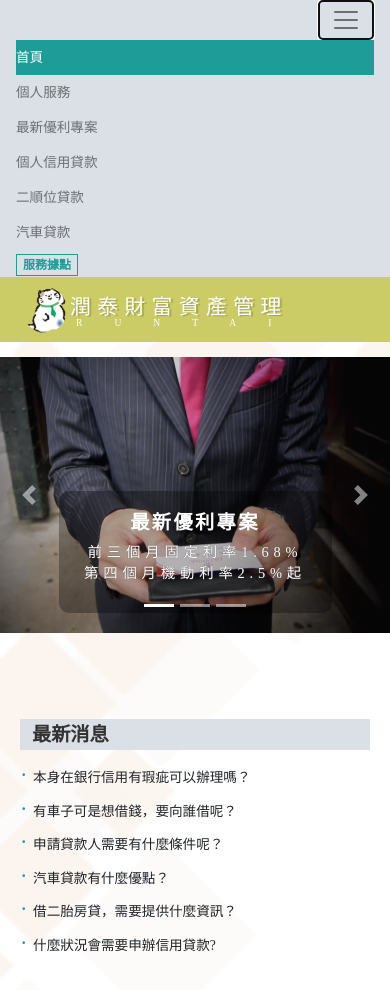
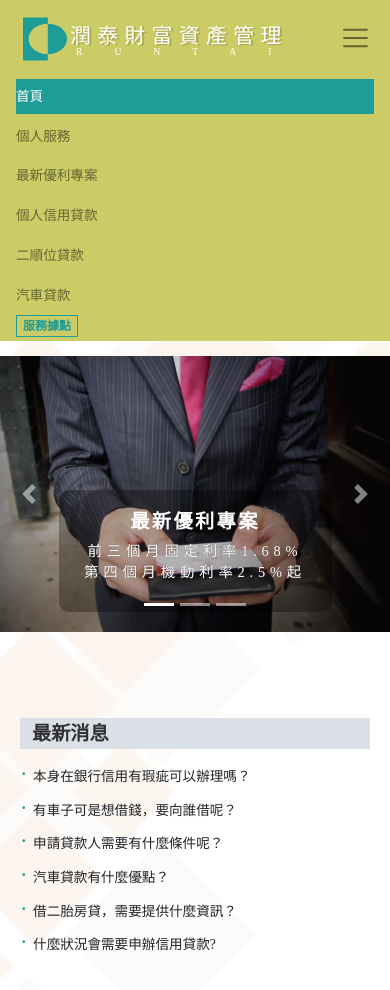
Before and after one commit to lian0103/runtai2, a website built with webpack: page index.html in a window 390 px wide. Both pictures are taken after a click on the button "Toggle navigation". Shown: the top 990 px of the page. Built offline with nearby package versions, Linux system fonts and the light colour scheme; files whose address does not match are found by name.

Commit message:
add logo and change narBar

```diff
--- a/index.html
+++ b/index.html
@@ -4,7 +4,7 @@
 <head>
     <meta charset="UTF-8">
     <meta name="viewport" content="width=device-width, initial-scale=1, shrink-to-fit=no">
-    <link rel="icon" href="./src/images/cat_icon.png" />
+    <link rel="icon" href="./src/images/logo.svg" />
     <link
         href="https://fonts.googleapis.com/css2?family=Noto+Sans+TC:wght@300;500;900&family=Noto+Serif+TC:wght@300;600;900&display=swap"
         rel="stylesheet">
@@ -21,23 +21,46 @@
 <body>
     <nav class="navbar navbar-expand-lg navbar-light">
         <div class="container d-flex justify-content-end">
+            <div class="collapse navbar-collapse">
+                <ul class="navbar-nav mr-auto">
+                    <li class="nav-item active">
+                        <a class="nav-link linkSpanBox btnInitTar" data-link="mainPage">首頁</a>
+                    </li>
+                    <li class="nav-item">
+                        <a class="nav-link linkSpanBox btnInitTar">個人服務</a>
+                    </li>
+                </ul>
+                <button onclick="srcollToBottom()" class="btnToFooter">服務據點</button>
+            </div>
+        </div>
+    </nav>
+    <nav class="navbar navbar-expand-lg navbar-light navbarSecond">
+        <div class="container">
+            <a class="navLogo" onclick="winReload()"><img class="logoImg" src="./src/images/logo.svg"
+                    alt="logo"><span>潤泰財富資產管理</span></a>
+
+            <div class="linkInfo container d-flex justify-content-end ">
+                <a class="linkSpanBox btnInitTar" data-link="preferPage">最新優利專案</a>
+                <a class="linkSpanBox btnInitTar" data-link="creditLoanPage">個人信用貸款</a>
+                <a class="linkSpanBox btnInitTar" data-link="secondOrderLoan">二順位貸款</a>
+                <a class="linkSpanBox btnInitTar" data-link="carLoan">汽車貸款</a>
+            </div>
+
             <button id="btn-menu" class="navbar-toggler btn-sm" type="button" data-toggle="collapse"
                 data-target="#navbarSupportedContent" aria-controls="navbarSupportedContent" aria-expanded="false"
                 aria-label="Toggle navigation">
                 <span class="navbar-toggler-icon"></span>
             </button>
-
             <div class="collapse navbar-collapse" id="navbarSupportedContent">
-                <ul class="navbar-nav mr-auto">
+                <ul class="navbar-nav mr-auto d-flex d-md-none">
                     <li class="nav-item active">
-                        <a class="nav-link linkSpanBox btnInitTar" data-link="mainPage">首頁<span
-                                class="sr-only">(current)</span></a>
+                        <a class="nav-link linkSpanBox btnInitTar" data-link="mainPage">首頁</a>
                     </li>
                     <li class="nav-item">
                         <a class="nav-link linkSpanBox btnInitTar">個人服務</a>
                     </li>
                 </ul>
-                <ul class="mdNone navbar-nav mr-auto">
+                <ul class="d-block d-md-none navbar-nav mr-auto d-flex d-md-none">
                     <li class="nav-item ">
                         <a class="nav-link linkSpanBox btnInitTar" data-link="preferPage">最新優利專案</span></a>
                     </li>
@@ -51,20 +74,7 @@
                         <a class="nav-link linkSpanBox btnInitTar" data-link="carLoan">汽車貸款</span></a>
                     </li>
                 </ul>
-                <button onclick="srcollToBottom()" class="btnToFooter">服務據點</button>
-            </div>
-        </div>
-    </nav>
-    <nav class="navbar navbar-expand-lg navbar-light navbarSecond">
-        <div class="container">
-        <a class="navLogo" onclick="winReload()"><img class="logoImg" src="./src/images/cat_icon.png"
-                    alt="logo"><span>潤泰財富資產管理</span></a>
-
-            <div class="linkInfo container d-flex justify-content-end ">
-                <a class="linkSpanBox btnInitTar" data-link="preferPage">最新優利專案</a>
-                <a class="linkSpanBox btnInitTar" data-link="creditLoanPage">個人信用貸款</a>
-                <a class="linkSpanBox btnInitTar" data-link="secondOrderLoan">二順位貸款</a>
-                <a class="linkSpanBox btnInitTar" data-link="carLoan">汽車貸款</a>
+                <button onclick="srcollToBottom()" class="btnToFooter d-block d-md-none">服務據點</button>
             </div>
         </div>
     </nav>
--- a/src/sass/style.scss
+++ b/src/sass/style.scss
@@ -1,4 +1,4 @@
-$mainColor:rgb(30, 157, 152);
+$mainColor:#1e9d98;
 $secondColor:rgb(204, 204, 102);
 $mainColorOpacity:rgba(30, 157, 152,.3);
 $secondColorOpacity:rgba(204, 204, 102,.3);
@@ -92,9 +92,9 @@ body{
         }
         .logoImg{
             width: 50px;
+            height: 44px;
             padding: 0 3px;
             display: inline-block;
-            border-radius: 50%;
             cursor: pointer;
         }
         span{
@@ -107,7 +107,7 @@ body{
             line-height: 70px;
             text-shadow: 2px 1px 1px rgba(0,0,0,0.2);
             position: relative;
-            &::before{
+            &:nth-child(2)::before{
                 content: 'RUNTAI';
                 position: absolute;
                 left: 6px;
@@ -129,6 +129,16 @@ body{
                 padding: 0px 10px;
                 flex-shrink: 1;
             }
+        }
+        #btn-menu{
+            padding: .2rem;
+            font-size: .8rem;
+            line-height: .7;
+            outline: none;
+            border: none;
+        }
+        li{
+            margin: .15rem 0;
         }
     }
 
@@ -408,6 +418,9 @@ body{
 @media screen and (max-width:995px){
     body{
         font-size: 22px;
+        .navbarSecond{
+            padding-bottom: .25rem;
+        }
         .linkInfo{
             display: none !important;
         }
```
Also changed, not shown: dist/css/style.css, src/images/logo.svg (added).
